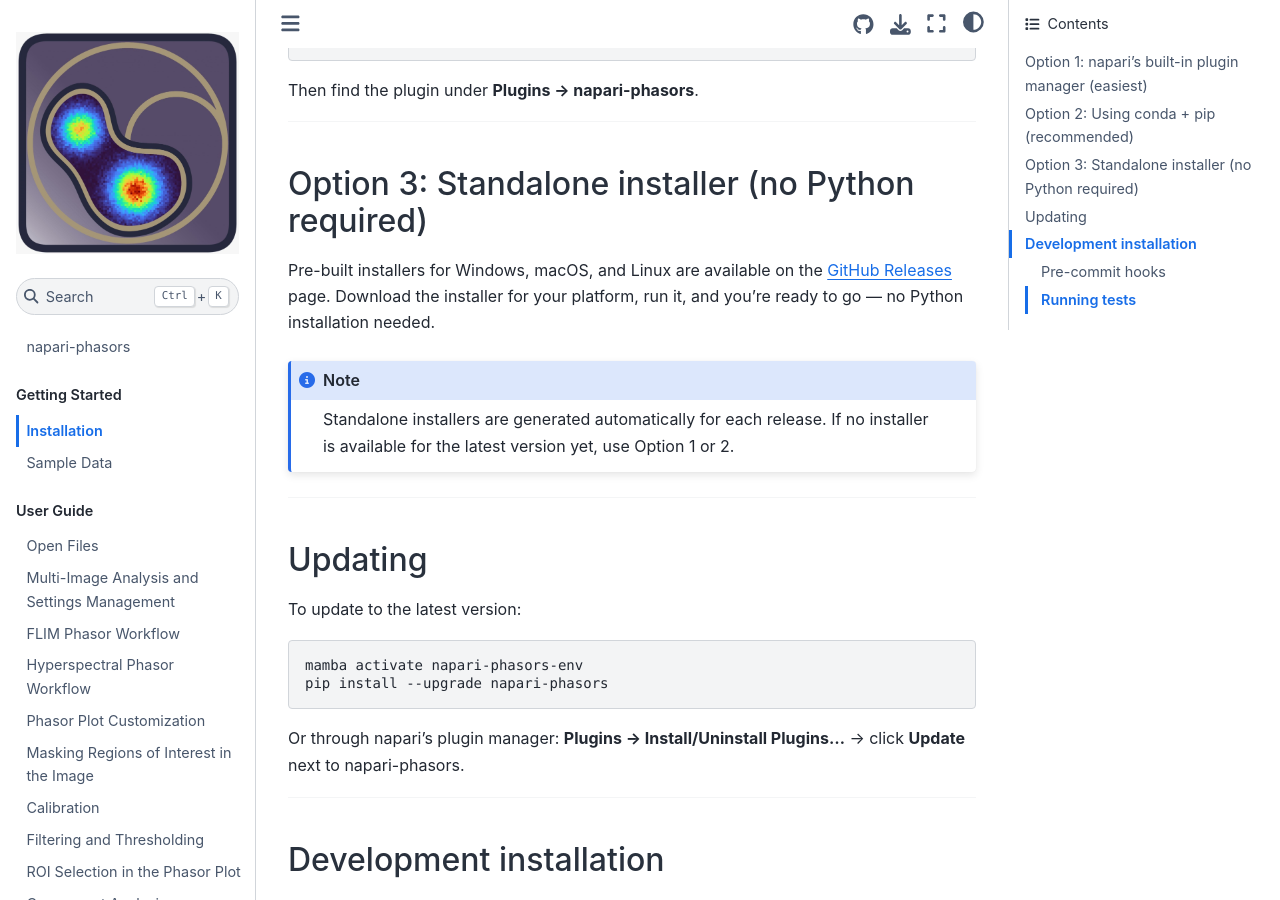
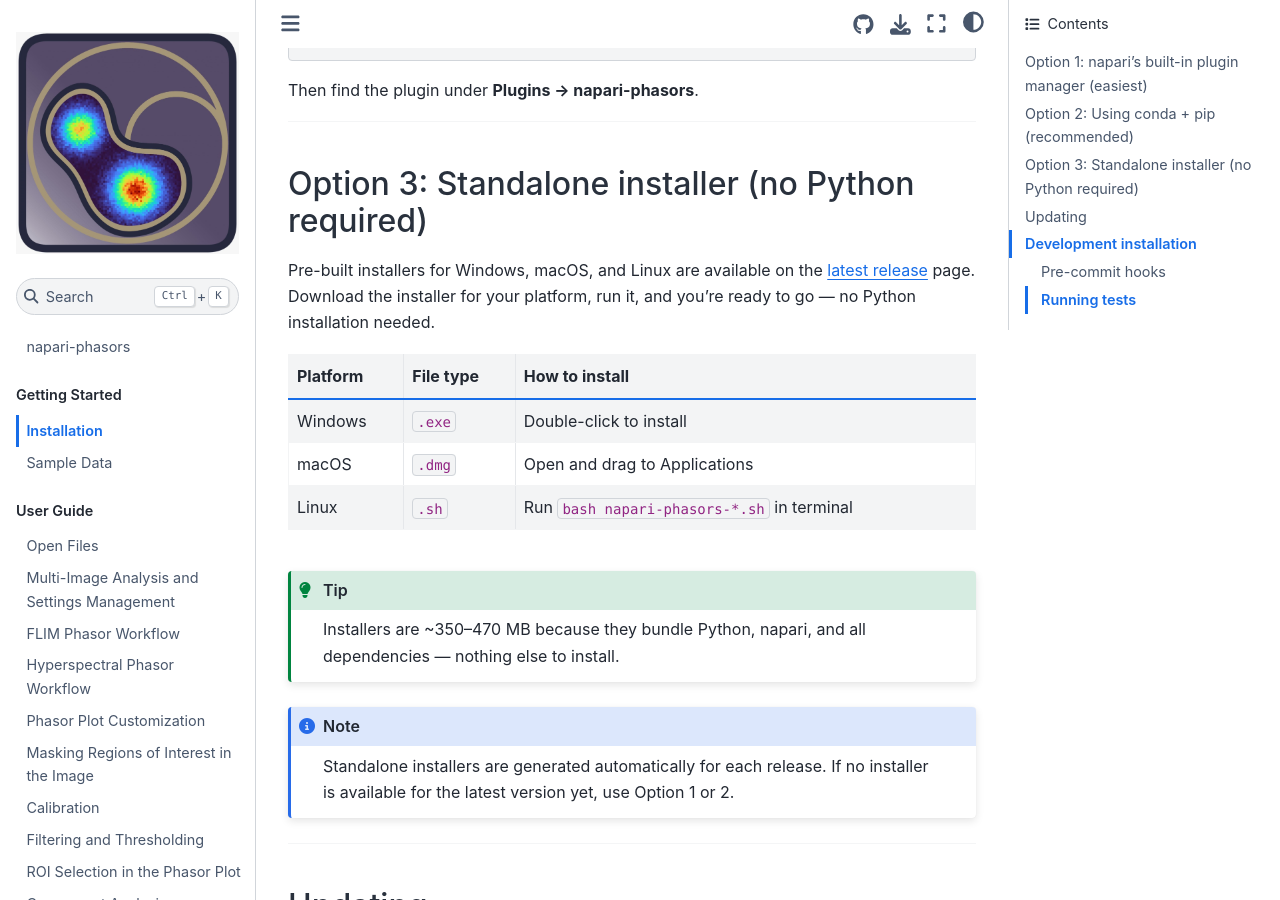
Before and after one commit to napari-phasors/napari-phasors, a Jupyter Book: the page built from docs/installation.md, in a window 1280 px wide and 900 px high, scrolled down 2127 px. Built offline with Jupyter Book 1.0.4 settings and Sphinx 7.4.7 and the Sphinx Book theme 1.1.4, drawn with Linux system fonts in a browser that asks for light colours.

````diff
--- a/docs/installation.md
+++ b/docs/installation.md
@@ -82,14 +82,28 @@
 
 ## Option 3: Standalone installer (no Python required)
 
-Pre-built installers for Windows, macOS, and Linux are available on the
-[GitHub Releases](https://github.com/napari-phasors/napari-phasors/releases)
-page. Download the installer for your platform, run it, and you're ready to
-go — no Python installation needed.
+Pre-built installers for Windows, macOS, and Linux are
+available on the
+[latest release](https://github.com/napari-phasors/napari-phasors/releases/latest)
+page. Download the installer for your platform, run it,
+and you're ready to go — no Python installation needed.
+
+| Platform  | File type | How to install                             |
+|-----------|-----------|--------------------------------------------|
+| Windows   | `.exe`    | Double-click to install                    |
+| macOS     | `.dmg`    | Open and drag to Applications              |
+| Linux     | `.sh`     | Run `bash napari-phasors-*.sh` in terminal |
+
+```{tip}
+Installers are ~350–470 MB because they bundle
+Python, napari, and all dependencies — nothing else
+to install.
+```
 
 ```{note}
-Standalone installers are generated automatically for each release. If no
-installer is available for the latest version yet, use Option 1 or 2.
+Standalone installers are generated automatically for
+each release. If no installer is available for the
+latest version yet, use Option 1 or 2.
 ```
 
 ---
````
Also changed, not shown: README.md (+6 -3 lines), installer/README.md (added), 2 other files.
